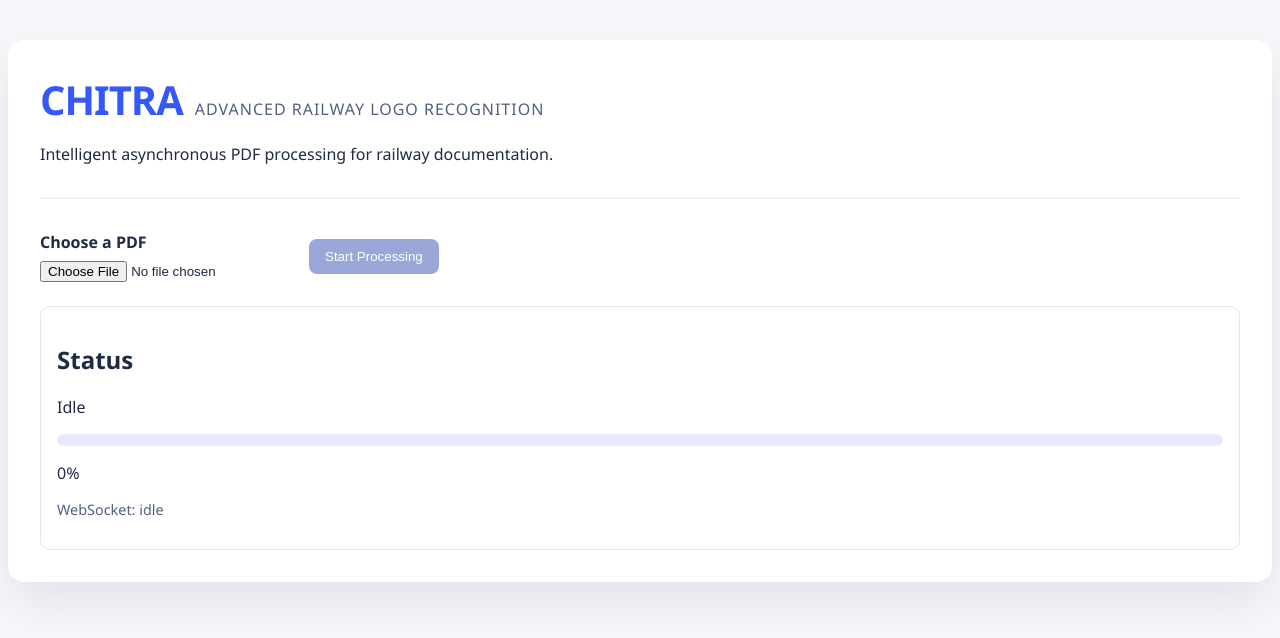
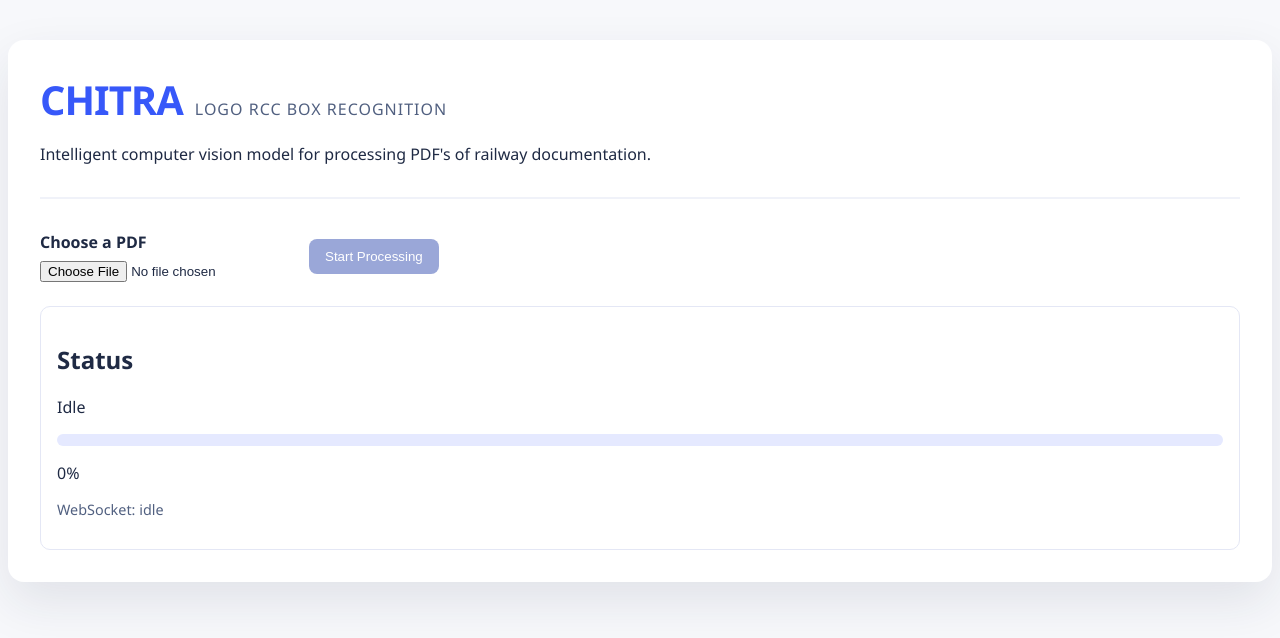
Before and after one commit to Hrutin-Suriya-Kotni/Railway-logo-project, a React (Vite) app in the folder frontend/: page / in a window 1280 px wide. Shown: the top 638 px of the page. Built offline with nearby package versions, Linux system fonts and the light colour scheme; no server answers.

Commit message:
renamed headings in the UI

```diff
--- a/frontend/index.html
+++ b/frontend/index.html
@@ -1,12 +1,15 @@
 <!doctype html>
 <html lang="en">
+
 <head>
   <meta charset="UTF-8" />
   <meta name="viewport" content="width=device-width, initial-scale=1.0" />
-    <title>Async PDF Processor</title>
+  <title>CHITRA-Aahana-ALPHA</title>
 </head>
+
 <body>
   <div id="root"></div>
   <script type="module" src="/src/main.jsx"></script>
 </body>
+
 </html>
--- a/frontend/src/App.jsx
+++ b/frontend/src/App.jsx
@@ -102,9 +102,9 @@ function App() {
       <header className="app__header">
         <div className="header__brand">
           <h1>CHITRA</h1>
-          <span className="header__tagline">Advanced Railway Logo Recognition</span>
+          <span className="header__tagline">Logo RCC box Recognition</span>
         </div>
-        <p>Intelligent asynchronous PDF processing for railway documentation.</p>
+        <p>Intelligent computer vision model for processing PDF's of railway documentation.</p>
       </header>
 
       <UploadForm onUpload={handleUpload} disabled={isUploading} />
```
Also changed, not shown: 1 other file (tests, documents, lock files or other folders). Lines whose indentation alone changed are shown as unchanged.
